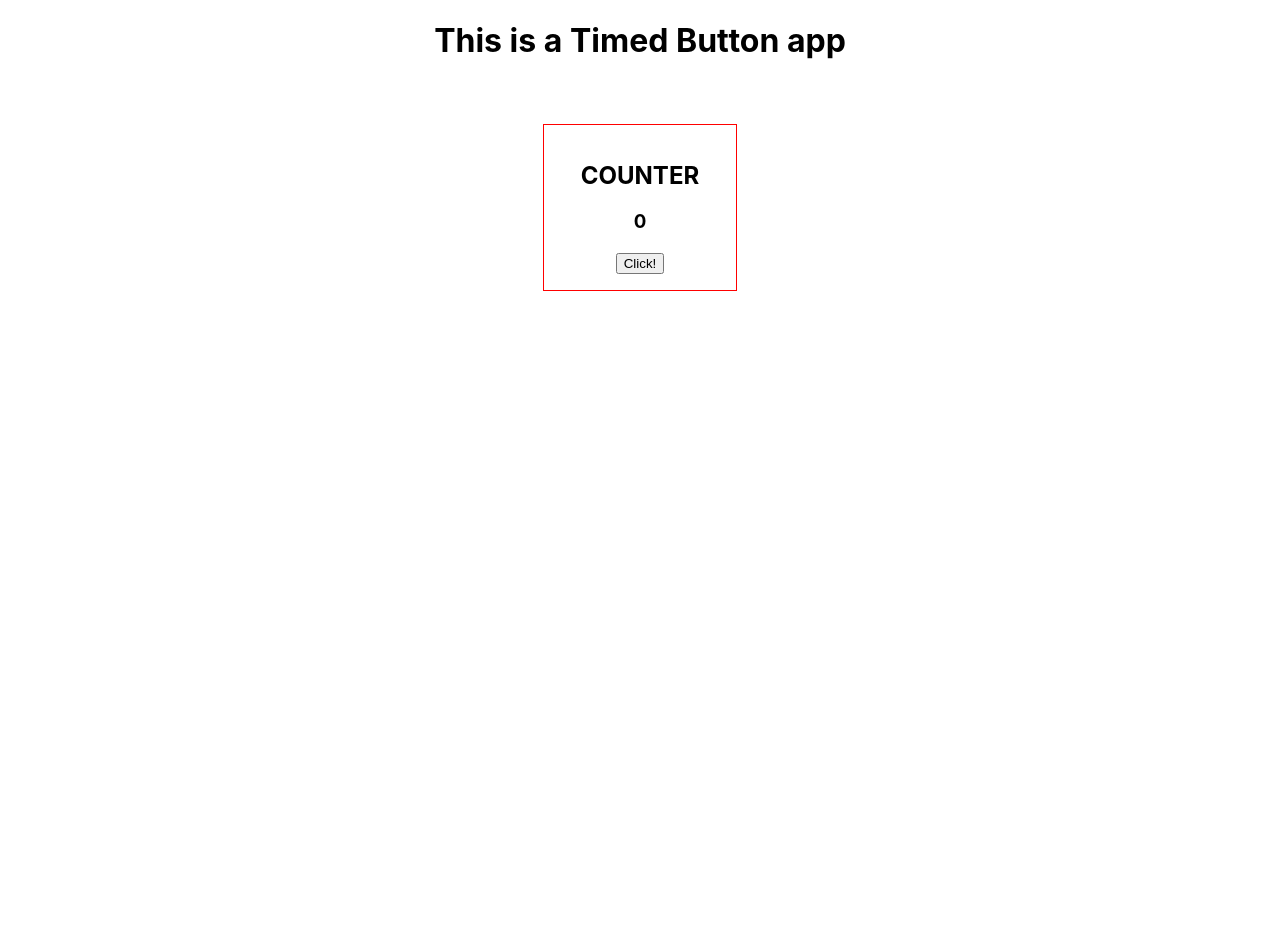
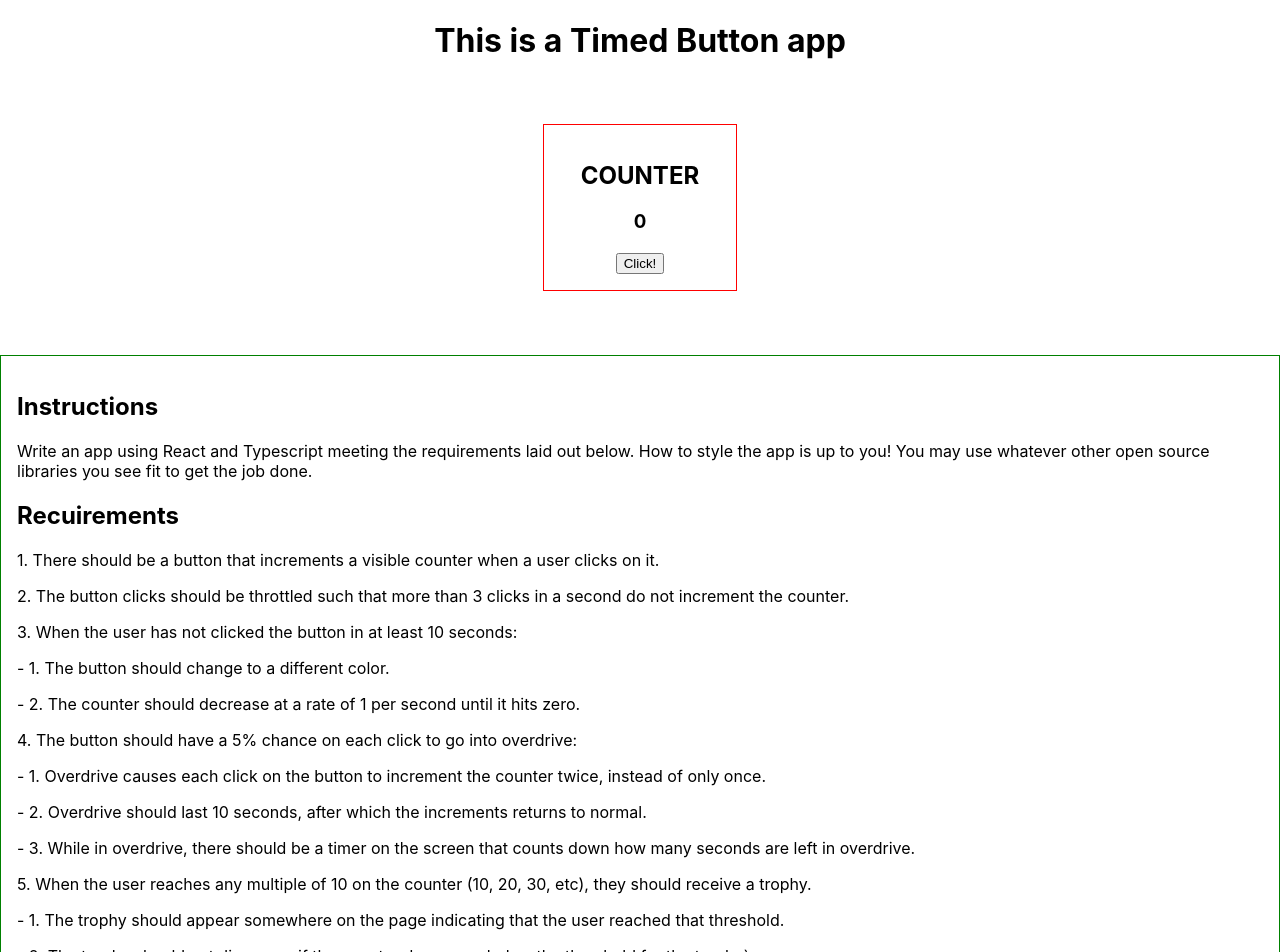
Before and after one commit to ayrat-gimranov/timer, a React (Create React App) app: page / in a window 1280 px wide. Shown: the top 952 px of the page. Before the commit the page ends 800 px from the top, so only its background shows below. Built offline with nearby package versions, Linux system fonts and the light colour scheme; the HTML template or start-up script is replaced by a standard one.

Commit message:
added instructions

```diff
--- a/src/App.css
+++ b/src/App.css
@@ -11,3 +11,11 @@
   margin: auto;
   margin-top: 4rem;
 }
+
+.instructions{
+  border: 1px solid green;
+  width:fit-content;
+  padding: 1rem;
+  margin: auto;
+  margin-top: 4rem;
+}
--- a/src/App.js
+++ b/src/App.js
@@ -1,5 +1,6 @@
 import './App.css';
 import { useState } from 'react';
+import Instructions from './Instrustions';
 
 function App() {
 
@@ -21,6 +22,7 @@ function App() {
           <h3>{counter}</h3>
           <button onClick={increaseCounter}>Click!</button>
         </div>
+        <Instructions />
       </main>
     </>
   );
--- /dev/null
+++ b/src/Instrustions.js
@@ -0,0 +1,40 @@
+import './App.css';
+
+function Instructions() {
+
+  const text = `1. There should be a button that increments a visible counter when a user clicks on it.
+  2. The button clicks should be throttled such that more than 3 clicks in a second do not increment the counter.
+  3. When the user has not clicked the button in at least 10 seconds:
+      1. The button should change to a different color.
+      2. The counter should decrease at a rate of 1 per second until it hits zero.
+  4. The button should have a 5% chance on each click to go into overdrive:
+      1. Overdrive causes each click on the button to increment the counter twice, instead of only once.
+      2. Overdrive should last 10 seconds, after which the increments returns to normal.
+      3. While in overdrive, there should be a timer on the screen that counts down how many seconds are left in overdrive.
+  5. When the user reaches any multiple of 10 on the counter (10, 20, 30, etc), they should receive a trophy.
+      1. The trophy should appear somewhere on the page indicating that the user reached that threshold.
+      2. The trophy should not disappear if the counter decreases below the threshold for the trophy`
+
+  return (
+    <div className='instructions'>
+      <h2>Instructions</h2>
+      <p>Write an app using React and Typescript meeting the requirements laid out below. How to style the app is up to you! You may use whatever other open source libraries you see fit to get the job done.</p>
+
+      <h2>Recuirements</h2>
+      <p>1. There should be a button that increments a visible counter when a user clicks on it.</p>
+      <p>2. The button clicks should be throttled such that more than 3 clicks in a second do not increment the counter.</p>
+      <p>3. When the user has not clicked the button in at least 10 seconds:</p>
+      <p>-  1. The button should change to a different color.</p>
+      <p>-  2. The counter should decrease at a rate of 1 per second until it hits zero.</p>
+      <p>4. The button should have a 5% chance on each click to go into overdrive:</p>
+      <p>-  1. Overdrive causes each click on the button to increment the counter twice, instead of only once.</p>
+      <p>-  2. Overdrive should last 10 seconds, after which the increments returns to normal.</p>
+      <p>-  3. While in overdrive, there should be a timer on the screen that counts down how many seconds are left in overdrive.</p>
+      <p>5. When the user reaches any multiple of 10 on the counter (10, 20, 30, etc), they should receive a trophy.</p>
+      <p>-  1. The trophy should appear somewhere on the page indicating that the user reached that threshold.</p>
+      <p>-  2. The trophy should not disappear if the counter decreases below the threshold for the trophy`</p>
+    </div>
+  );
+}
+
+export default Instructions;
```
Also changed, not shown: 1 other file (tests, documents, lock files or other folders).
